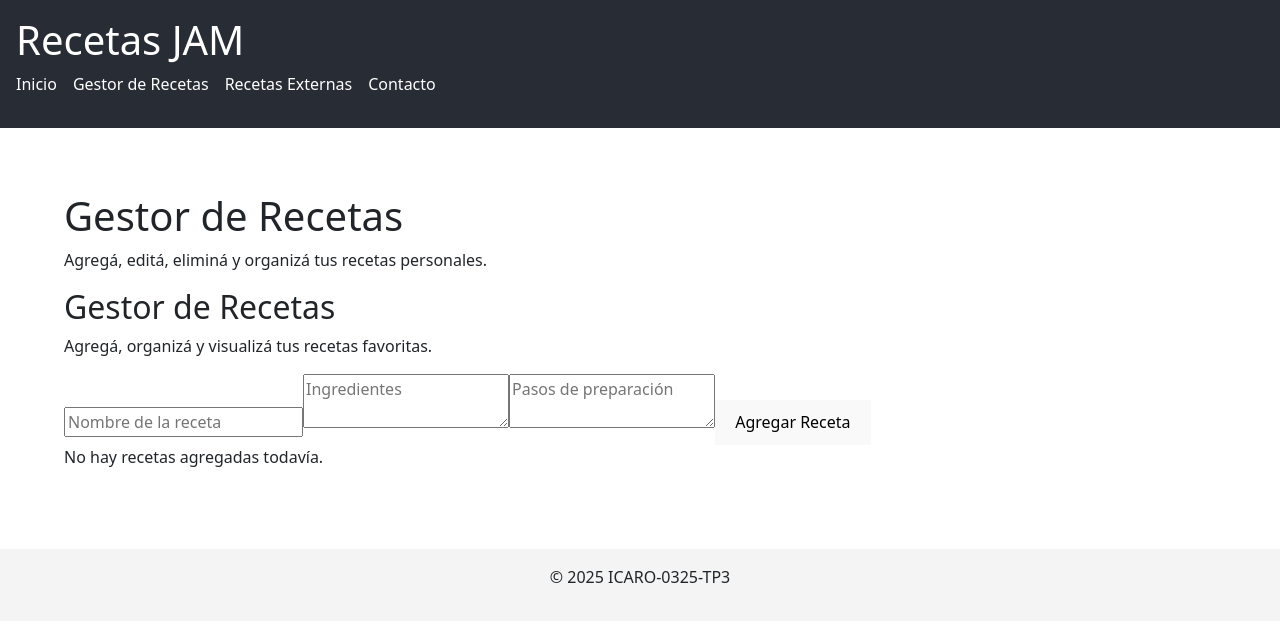
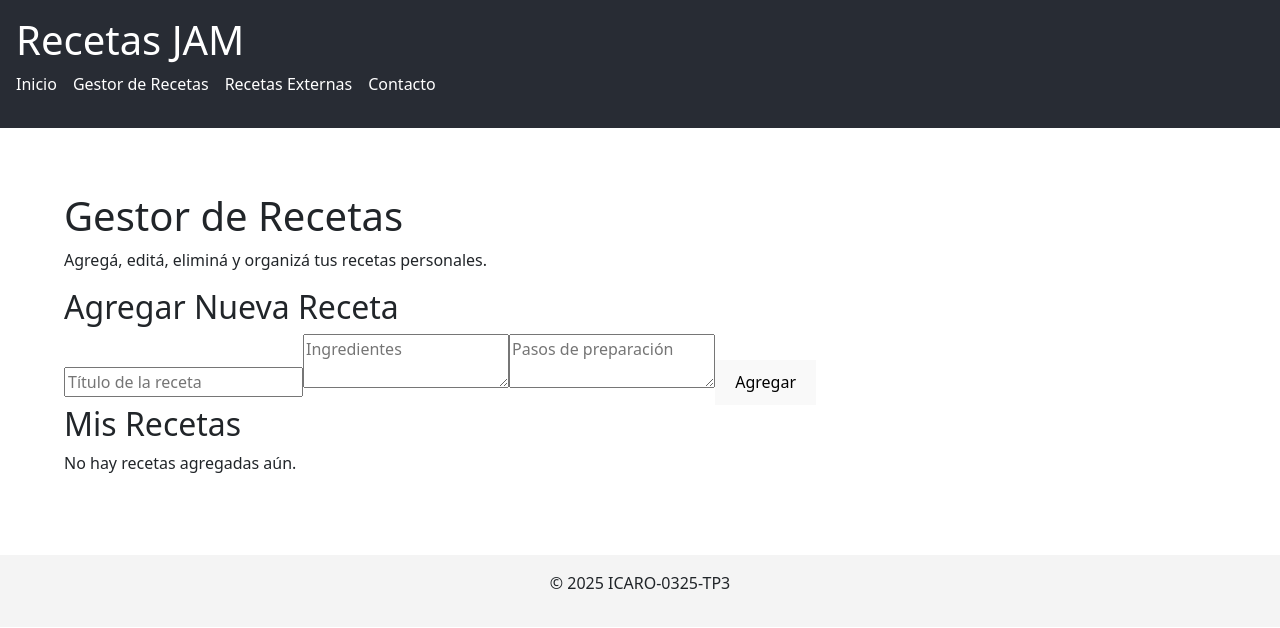
Before and after one commit to carloscostantino/ICARO-0325-TP3, a React (Vite) app: page /recipe-manager in a window 1280 px wide. Shown: the top 628 px of the page. Built offline with nearby package versions, Linux system fonts and the light colour scheme.

Commit message:
Implementación inicial del Gestor de Recetas con Zustand (agregar, editar y eliminar recetas)

```diff
--- a/src/components/GestorRecetas.jsx
+++ b/src/components/GestorRecetas.jsx
@@ -1,43 +1,55 @@
 import { useState } from "react";
+import useRecetasStore from "../store/useRecetasStore";
 
 function GestorRecetas() {
-  const [recetas, setRecetas] = useState([]);
-  const [nombre, setNombre] = useState("");
+  const { recetas, agregarReceta, eliminarReceta, editarReceta } = useRecetasStore();
+
+  const [titulo, setTitulo] = useState("");
   const [ingredientes, setIngredientes] = useState("");
   const [pasos, setPasos] = useState("");
+  const [editando, setEditando] = useState(null);
 
-  const agregarReceta = (e) => {
+  const handleSubmit = (e) => {
     e.preventDefault();
-    if (!nombre || !ingredientes || !pasos) return;
+
+    if (!titulo.trim() || !ingredientes.trim() || !pasos.trim()) return;
 
     const nuevaReceta = {
-      id: Date.now(),
-      nombre,
+      id: editando ? editando.id : Date.now(),
+      titulo,
       ingredientes,
       pasos,
     };
 
-    setRecetas([...recetas, nuevaReceta]);
-    setNombre("");
+    if (editando) {
+      editarReceta(nuevaReceta);
+      setEditando(null);
+    } else {
+      agregarReceta(nuevaReceta);
+    }
+
+    setTitulo("");
     setIngredientes("");
     setPasos("");
   };
 
-  const eliminarReceta = (id) => {
-    setRecetas(recetas.filter((r) => r.id !== id));
+  const handleEdit = (receta) => {
+    setEditando(receta);
+    setTitulo(receta.titulo);
+    setIngredientes(receta.ingredientes);
+    setPasos(receta.pasos);
   };
 
   return (
-    <div className="gestor-recetas">
-      <h2>Gestor de Recetas</h2>
-      <p>Agregá, organizá y visualizá tus recetas favoritas.</p>
+    <section>
+      <h2>{editando ? "Editar Receta" : "Agregar Nueva Receta"}</h2>
 
-      <form onSubmit={agregarReceta} className="form-receta">
+      <form onSubmit={handleSubmit} className="contact-form">
         <input
           type="text"
-          placeholder="Nombre de la receta"
-          value={nombre}
-          onChange={(e) => setNombre(e.target.value)}
+          placeholder="Título de la receta"
+          value={titulo}
+          onChange={(e) => setTitulo(e.target.value)}
         />
         <textarea
           placeholder="Ingredientes"
@@ -49,27 +61,26 @@ function GestorRecetas() {
           value={pasos}
           onChange={(e) => setPasos(e.target.value)}
         />
-        <button type="submit">Agregar Receta</button>
+        <button type="submit">{editando ? "Guardar Cambios" : "Agregar"}</button>
       </form>
 
-      {recetas.length > 0 ? (
-        <div className="lista-recetas">
-          <h3>Mis Recetas</h3>
+      <h2>Mis Recetas</h2>
+      {recetas.length === 0 ? (
+        <p>No hay recetas agregadas aún.</p>
+      ) : (
         <ul>
           {recetas.map((r) => (
             <li key={r.id}>
-                <h4>{r.nombre}</h4>
+              <h3>{r.titulo}</h3>
               <p><strong>Ingredientes:</strong> {r.ingredientes}</p>
               <p><strong>Pasos:</strong> {r.pasos}</p>
+              <button onClick={() => handleEdit(r)}>Editar</button>
               <button onClick={() => eliminarReceta(r.id)}>Eliminar</button>
             </li>
           ))}
         </ul>
-        </div>
-      ) : (
-        <p>No hay recetas agregadas todavía.</p>
       )}
-    </div>
+    </section>
   );
 }
 
--- /dev/null
+++ b/src/store/useRecetasStore.js
@@ -0,0 +1,24 @@
+import { create } from "zustand";
+
+const useRecetasStore = create((set) => ({
+  recetas: [],
+
+  agregarReceta: (receta) =>
+    set((state) => ({
+      recetas: [...state.recetas, receta],
+    })),
+
+  eliminarReceta: (id) =>
+    set((state) => ({
+      recetas: state.recetas.filter((r) => r.id !== id),
+    })),
+
+  editarReceta: (recetaEditada) =>
+    set((state) => ({
+      recetas: state.recetas.map((r) =>
+        r.id === recetaEditada.id ? recetaEditada : r
+      ),
+    })),
+}));
+
+export default useRecetasStore;
```
Lines whose indentation alone changed are shown as unchanged.
